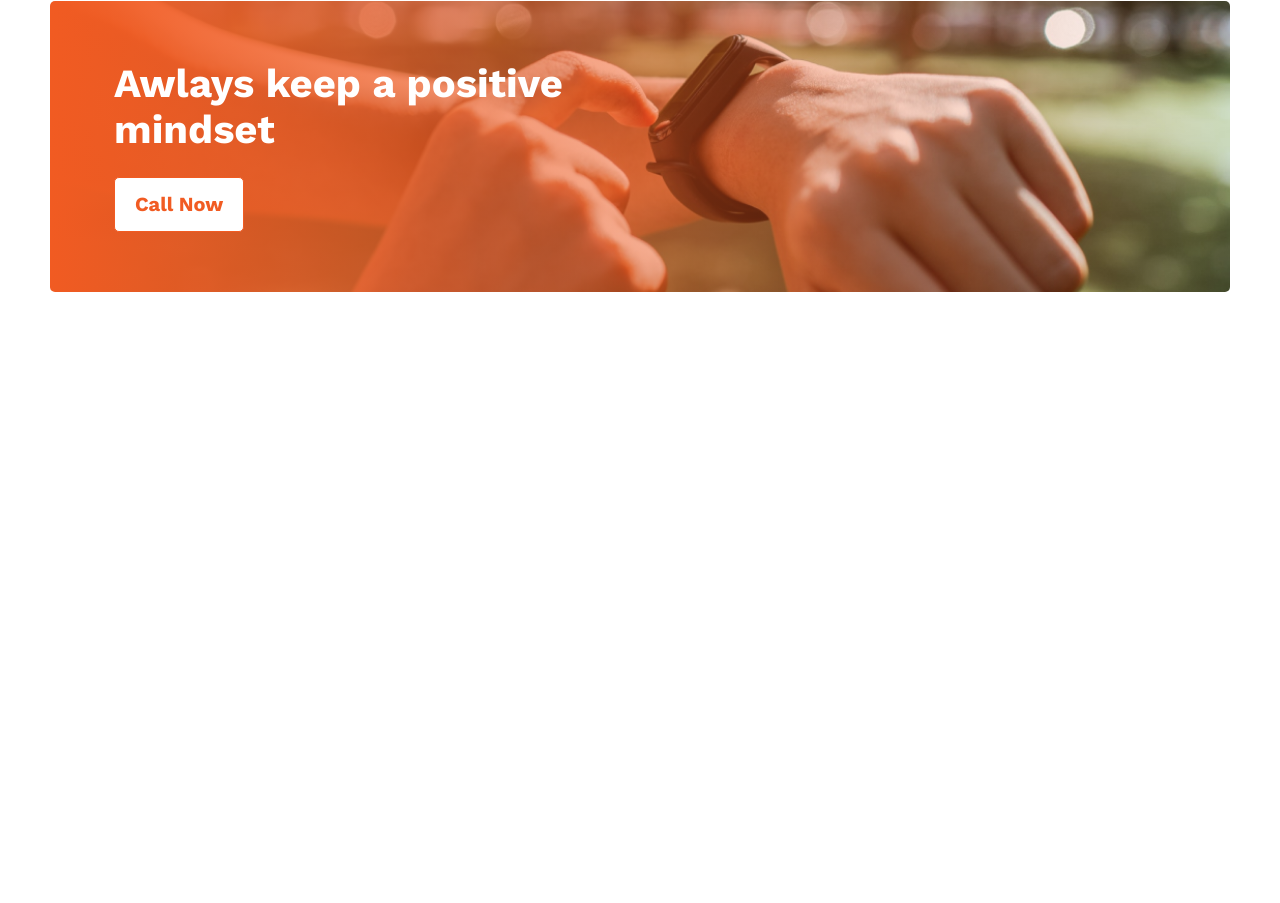
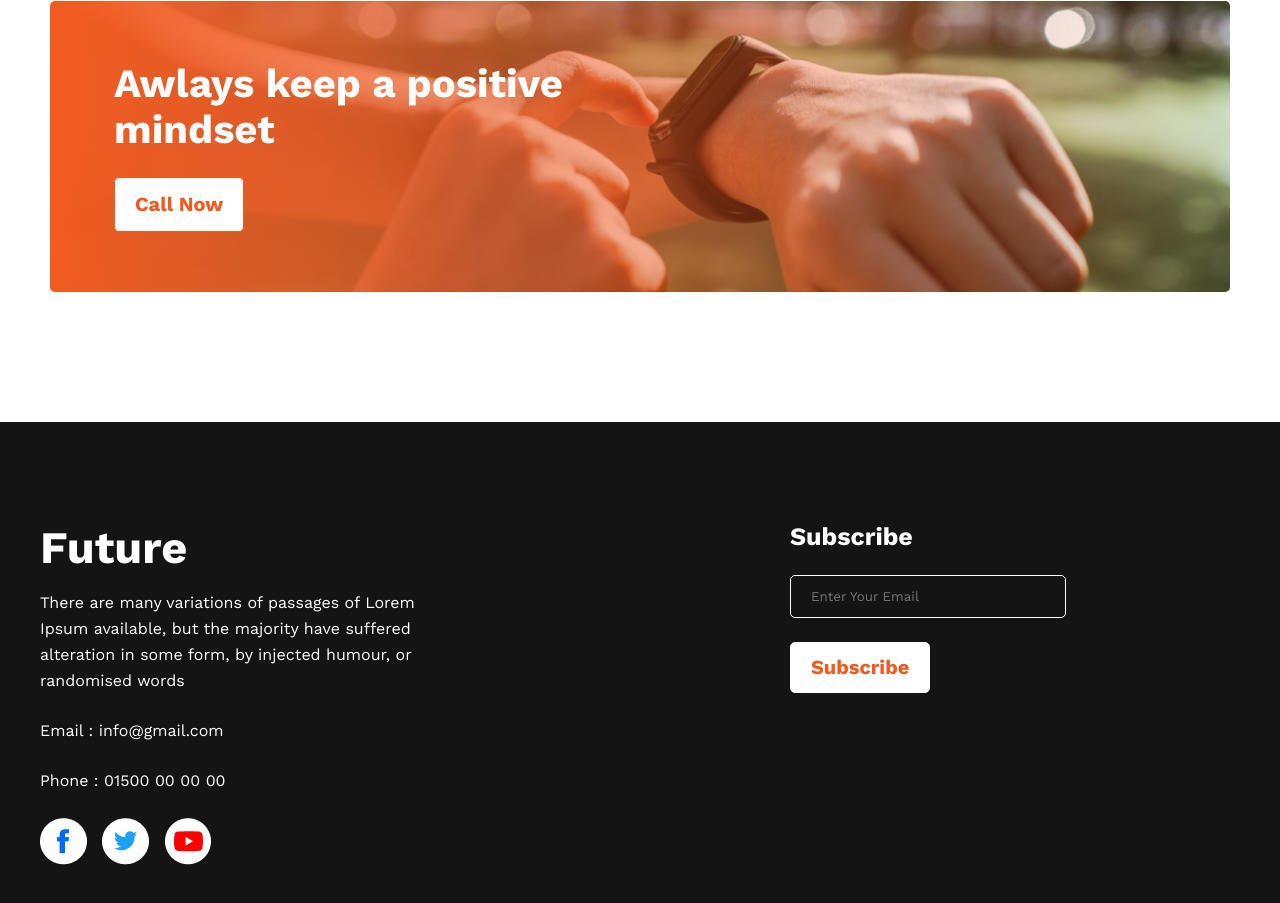
Before and after one commit to developerjahidhasan/assignment-1, a plain HTML site: page index.html in a window 1280 px wide. Shown: the part 1998-2901 px from the top of the page. Before the commit the page ends 2420 px from the top, so only its background shows below. Drawn offline with nearby package versions, Linux system fonts and the light colour scheme.

Commit message:
all done

```diff
--- a/index.html
+++ b/index.html
@@ -81,7 +81,26 @@
     <!-- pre footer section -->
     <section class="free-footer">
         <div class="pre-footer-container">
-
+            <div class="footer-left">
+                <h1>Future</h1>
+                <p>There are many variations of passages of Lorem Ipsum available, but the majority have suffered alteration in some form, by injected humour, or randomised words</p>
+                <div class="email-title">
+                    <p>Email : info@gmail.com</p>
+                </div>
+                <div class="phone-title">
+                    <p>Phone : 01500 00 00 00</p>
+                </div>
+                <div class="social-icon">
+                    <img src="./image/fb.png" alt="">
+                    <img src="./image/twitter.png" alt="">
+                    <img src="./image/youtube.png" alt="">
+                </div>
+            </div>
+            <div class="pree-footer-right">
+                <h3>Subscribe</h3>
+                <input class="email" type="email" name="email" placeholder="Enter Your Email" id=""><br>
+                <input class="secendery-btn" type="submit" name="submit" value="Subscribe" id="">
+            </div>
         </div>
     </section>
 </body>
--- a/style.css
+++ b/style.css
@@ -215,3 +215,59 @@
     border: 1px solid #fff;
     color: #fff;
 }
+/* pree footer section */
+.free-footer{
+    background-color: #151414;
+    padding: 100px 0px;
+}
+.pre-footer-container{
+    display: flex;
+    width: 1200px;
+    margin: auto;
+    gap: 330px;
+}
+.footer-left{
+    width: 35%;
+}
+.footer-left h1{
+    font-size: 45px;
+    line-height: 52px;
+    font-weight: 700;
+    margin-bottom: 16px;
+    color: #fff;
+}
+.footer-left p{
+    font-size: 16px;
+    font-weight: 400;
+    line-height: 26px;
+    margin-bottom: 24px;
+    color: #fff;
+}
+.pree-footer-right h3{
+    font-size: 25px;
+    font-weight: 600;
+    line-height: 29px;
+    color: #fff;
+    margin-bottom: 24px;
+}
+.pree-footer-right .email{
+    padding: 13px 20px;
+    border: 1px solid #fff;
+    background: transparent;
+    color: #fff;
+    border-radius: 5px;
+    width: 110%;
+}
+.pree-footer-right .secendery-btn{
+    padding: 13px 20px;
+    border: 1px solid #fff;
+}
+.pree-footer-right .secendery-btn:hover{
+    border: 1px solid #F15B22;
+    background: transparent;
+}
+.social-icon img{
+    margin-right: 10px;
+}
+
+/* =============== code end============== */
```
